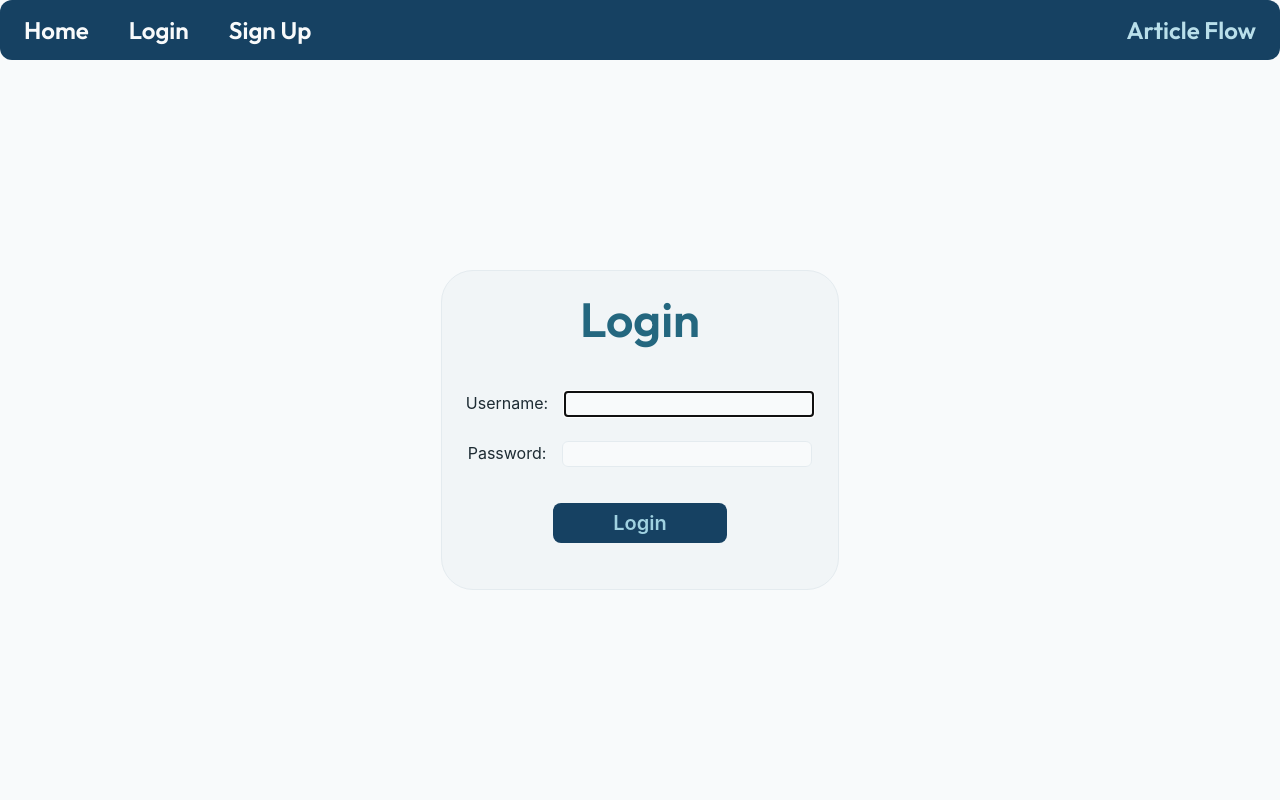
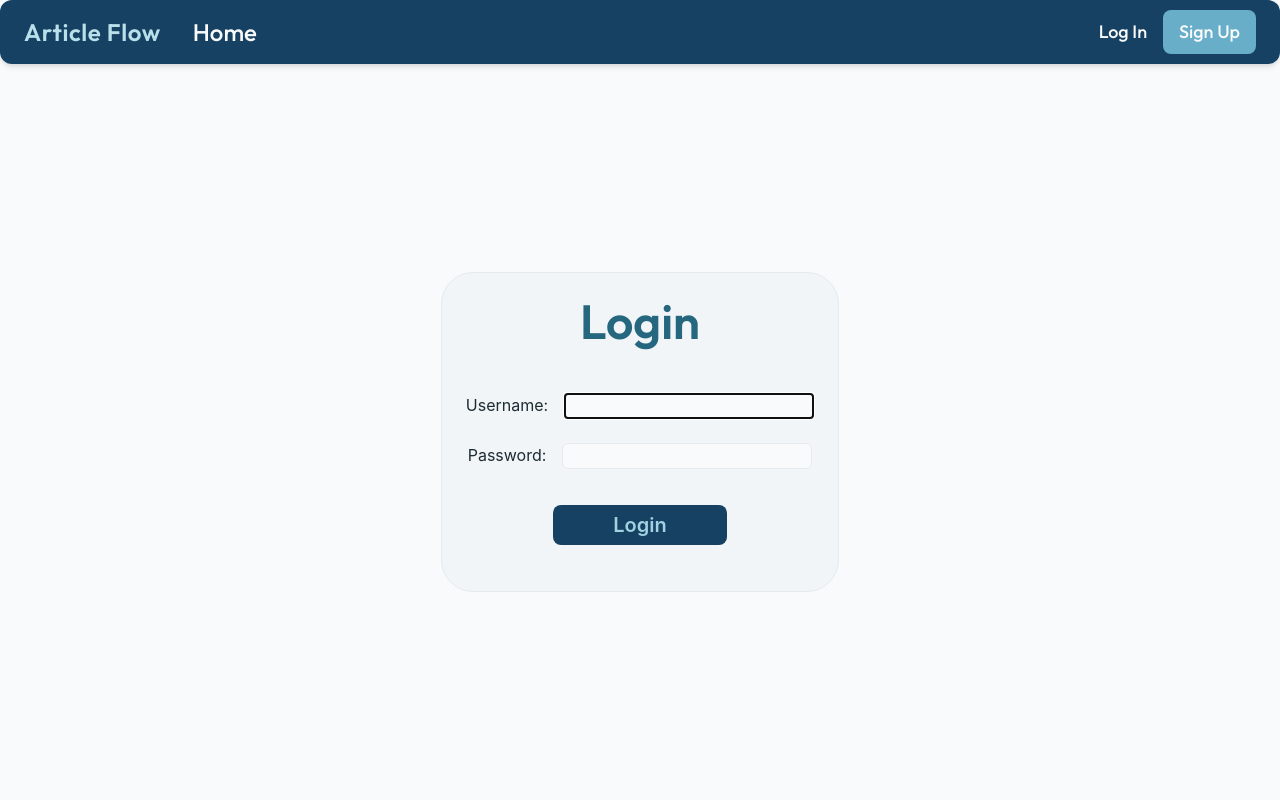
Before and after one commit to Dot006/ArticleFlow, a Django app: page /accounts/login/ in a window 1280 px wide. Run offline with Django 5.2, Linux system fonts and the light colour scheme.

Commit message:
feat: add logout button and login prompts for guests

```diff
--- a/blog/views.py
+++ b/blog/views.py
@@ -52,3 +52,4 @@ class CommentCreateView(LoginRequiredMixin, CreateView):
 
     def get_success_url(self):
         return reverse('blog:article-detail', kwargs={"slug": self.kwargs["slug"]})
+    login_url = 'users:login'
--- a/static/css/output.css
+++ b/static/css/output.css
@@ -9,8 +9,13 @@
       "Segoe UI Symbol", "Noto Color Emoji";
     --font-mono: ui-monospace, SFMono-Regular, Menlo, Monaco, Consolas, "Liberation Mono",
       "Courier New", monospace;
+    --color-red-200: oklch(88.5% 0.062 18.334);
+    --color-red-300: oklch(80.8% 0.114 19.571);
+    --color-red-400: oklch(70.4% 0.191 22.216);
+    --color-red-500: oklch(63.7% 0.237 25.331);
     --color-sky-100: oklch(95.1% 0.026 236.824);
     --color-sky-400: oklch(74.6% 0.16 232.661);
+    --color-slate-600: oklch(44.6% 0.043 257.281);
     --color-neutral-100: #F8FAFB;
     --color-neutral-200: #F1F5F7;
     --color-neutral-300: #E4EBEF;
@@ -21,6 +26,7 @@
     --color-neutral-800: #33434D;
     --color-neutral-900: #1D2B33;
     --color-black: #000;
+    --color-white: #fff;
     --spacing: 0.25rem;
     --text-xs: 0.75rem;
     --text-xs--line-height: calc(1 / 0.75);
@@ -42,6 +48,7 @@
     --font-weight-medium: 500;
     --font-weight-semibold: 600;
     --font-weight-bold: 700;
+    --tracking-wide: 0.025em;
     --leading-tight: 1.25;
     --leading-relaxed: 1.625;
     --radius-md: 0.375rem;
@@ -64,8 +71,11 @@
     --color-brand-500: #89C2D9;
     --color-brand-600: #68AEC9;
     --color-brand-700: #4A98B5;
+    --color-brand-800: #347D9A;
     --color-brand-900: #24677F;
+    --color-supporting-600: #315F7B;
     --color-supporting-700: #234F6A;
+    --color-supporting-800: #1B4961;
     --color-supporting-900: #164162;
   }
 }
@@ -2861,14 +2832,14 @@
   .h-10 {
     height: calc(var(--spacing) * 10);
   }
+  .h-11 {
+    height: calc(var(--spacing) * 11);
+  }
   .h-15 {
     height: calc(var(--spacing) * 15);
   }
-  .h-20 {
-    height: calc(var(--spacing) * 20);
-  }
-  .h-30 {
-    height: calc(var(--spacing) * 30);
+  .h-16 {
+    height: calc(var(--spacing) * 16);
   }
   .h-80 {
     height: calc(var(--spacing) * 80);
@@ -3176,6 +3129,9 @@
   .bg-brand-200 {
     background-color: var(--color-brand-200);
   }
+  .bg-brand-600 {
+    background-color: var(--color-brand-600);
+  }
   .bg-neutral-100 {
     background-color: var(--color-neutral-100);
   }
@@ -3224,8 +3174,11 @@
   .px-2\.5 {
     padding-inline: calc(var(--spacing) * 2.5);
   }
-  .px-3 {
-    padding-inline: calc(var(--spacing) * 3);
+  .px-4 {
+    padding-inline: calc(var(--spacing) * 4);
+  }
+  .px-5 {
+    padding-inline: calc(var(--spacing) * 5);
   }
   .px-6 {
     padding-inline: calc(var(--spacing) * 6);
@@ -3320,27 +3267,25 @@
     --tw-font-weight: var(--font-weight-semibold);
     font-weight: var(--font-weight-semibold);
   }
-  .break-words {
-    overflow-wrap: break-word;
+  .tracking-wide {
+    --tw-tracking: var(--tracking-wide);
+    letter-spacing: var(--tracking-wide);
   }
   .wrap-break-word {
     overflow-wrap: break-word;
   }
-  .whitespace-pre {
-    white-space: pre;
-  }
   .whitespace-pre-line {
     white-space: pre-line;
   }
+  .text-\[\#164162\] {
+    color: #164162;
+  }
   .text-brand-300 {
     color: var(--color-brand-300);
   }
   .text-brand-400 {
     color: var(--color-brand-400);
   }
-  .text-brand-500 {
-    color: var(--color-brand-500);
-  }
   .text-brand-600 {
     color: var(--color-brand-600);
   }
@@ -3374,14 +3316,27 @@
   .text-neutral-900 {
     color: var(--color-neutral-900);
   }
+  .text-red-300 {
+    color: var(--color-red-300);
+  }
+  .text-slate-600 {
+    color: var(--color-slate-600);
+  }
   .text-supporting-900 {
     color: var(--color-supporting-900);
   }
+  .text-white {
+    color: var(--color-white);
+  }
   .prose :where(a.btn:not(.btn-link)):not(:where([class~="not-prose"], [class~="not-prose"] *)) {
     text-decoration-line: none;
   }
   .underline {
     text-decoration-line: underline;
+  }
+  .shadow-md {
+    --tw-shadow: 0 4px 6px -1px var(--tw-shadow-color, rgb(0 0 0 / 0.1)), 0 2px 4px -2px var(--tw-shadow-color, rgb(0 0 0 / 0.1));
+    box-shadow: var(--tw-inset-shadow), var(--tw-inset-ring-shadow), var(--tw-ring-offset-shadow), var(--tw-ring-shadow), var(--tw-shadow);
   }
   .shadow-sm {
     --tw-shadow: 0 1px 3px 0 var(--tw-shadow-color, rgb(0 0 0 / 0.1)), 0 1px 2px -1px var(--tw-shadow-color, rgb(0 0 0 / 0.1));
@@ -3401,6 +3356,11 @@
   }
   .transition-all {
     transition-property: all;
+    transition-timing-function: var(--tw-ease, var(--default-transition-timing-function));
+    transition-duration: var(--tw-duration, var(--default-transition-duration));
+  }
+  .transition-colors {
+    transition-property: color, background-color, border-color, outline-color, text-decoration-color, fill, stroke, --tw-gradient-from, --tw-gradient-via, --tw-gradient-to;
     transition-timing-function: var(--tw-ease, var(--default-transition-timing-function));
     transition-duration: var(--tw-duration, var(--default-transition-duration));
   }
@@ -4074,6 +4059,10 @@
   syntax: "*";
   inherits: false;
 }
+@property --tw-tracking {
+  syntax: "*";
+  inherits: false;
+}
 @property --tw-shadow {
   syntax: "*";
   inherits: false;
@@ -4235,6 +4224,7 @@
       --tw-border-style: solid;
       --tw-leading: initial;
       --tw-font-weight: initial;
+      --tw-tracking: initial;
       --tw-shadow: 0 0 #0000;
       --tw-shadow-color: initial;
       --tw-shadow-alpha: 100%;
--- a/templates/homepage.html
+++ b/templates/homepage.html
@@ -8,12 +8,35 @@
 </head>
 
 <body class="bg-neutral-100 flex flex-col justify-center items-center w-full min-h-screen">
-    <nav class="bg-supporting-900 text-neutral-100 flex flex-row w-full h-15 items-center font-outfit font-semibold gap-10 text-2xl rounded-xl px-6 sticky top-0 z-50">
+    <nav class="bg-supporting-900 text-neutral-100 text-2xl flex flex-row w-full h-16 items-center justify-between font-outfit font-medium rounded-xl px-6 sticky top-0 z-50 shadow-md">
 
-        <a href="{% url 'blog:homepage' %}" class="hover:text-brand-300">Home</a>
-        <a href="{% url 'users:login' %}" class="hover:text-brand-300">Login</a>
-        <a href="{% url 'users:signup' %}" class="hover:text-brand-300">Sign Up</a>
-        <a href="{% url 'blog:homepage' %}" class="ml-auto text-brand-300">Article Flow</a>
+        <div class="flex items-center gap-8">
+            <a href="{% url 'blog:homepage' %}" class="text-brand-300 font-semibold tracking-wide hover:text-brand-100 transition-colors">
+                Article Flow
+            </a>
+            <a href="{% url 'blog:homepage' %}" class="hover:text-brand-300 transition-colors">
+                Home
+            </a>
+        </div>
+
+        <div class="flex items-center gap-4">
+            {% if user.is_authenticated %}
+                <form action="{% url 'users:logout' %}" method="post" class="inline">
+                    {% csrf_token %}
+                    <button type="submit" class="bg-supporting-800 hover:bg-red-500/20 text-neutral-100 hover:text-red-400 border border-supporting-600 hover:border-red-500/50 px-4 py-2 rounded-lg transition-all duration-200 cursor-pointer text-lg">
+                        Log Out
+                    </button>
+                </form>
+            {% else %}
+                <a href="{% url 'users:login' %}" class="hover:text-brand-300 transition-colors text-lg">
+                    Log In
+                </a>
+                <a href="{% url 'users:signup' %}" class="bg-brand-600 hover:bg-brand-500 text-neutral-100 px-4 py-2 rounded-lg transition-colors text-lg font-medium">
+                    Sign Up
+                </a>
+            {% endif %}
+        </div>
+
     </nav>
     <main class="flex-1 flex justify-center items-center w-full">
     {% block content %}
--- a/users/urls.py
+++ b/users/urls.py
@@ -11,4 +11,7 @@ urlpatterns = [
     path(route='login/',
          view=views.UserLoginView.as_view(),
          name='login'),
+    path(route='logout/',
+         view=views.LogoutView.as_view(),
+         name='logout'),
 ]
--- a/users/views.py
+++ b/users/views.py
@@ -1,5 +1,7 @@
-from django.shortcuts import render
+from django.shortcuts import render, redirect
 from django.views.generic import CreateView
+from django.views import View
+from django.contrib.auth import logout
 from django.contrib.auth.views import LoginView
 from .forms import SignUpForm
 from django.urls import reverse_lazy
@@ -12,3 +14,9 @@ class SignUpView(CreateView):
 class UserLoginView(LoginView):
     template_name = "users/login.html"
     next_page = "/"
+    redirect_authenticated_user = True
+
+class LogoutView(View):
+    def post(self, request):
+        logout(request)
+        return redirect('blog:homepage')
```
Also changed, not shown: other parts of static/css/output.css (+64 -111 lines), templates/blog/article_detail.html (+8 -0 lines).
